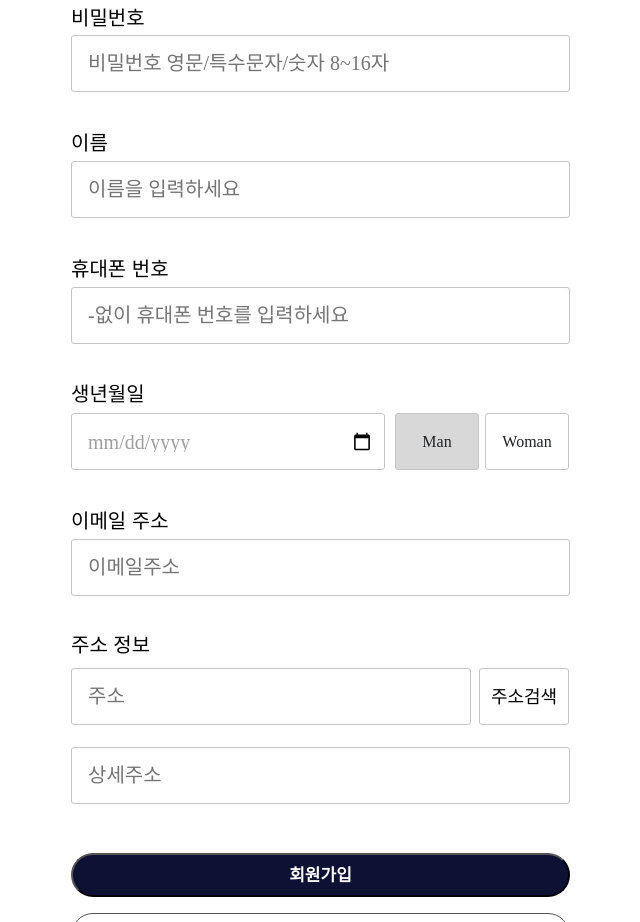
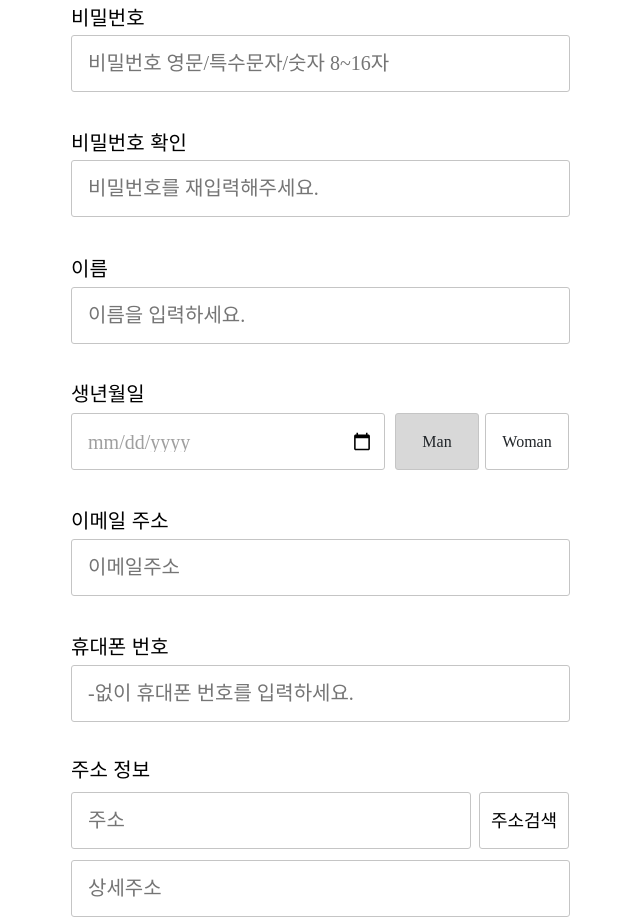
Before and after one commit to JH744/lookkit-ver2.0, a Vue app in the folder frontend/: page /auth/signup in a window 1280 px wide. Shown: the part 400-1322 px from the top of the page, without its empty margins (327-967 px from the left). Built offline with nearby package versions, Linux system fonts and the light colour scheme.

Commit message:
design : [회원가입 페이지] 비밀번호재확인  입력창 추가

```diff
--- a/frontend/src/views/Auth/SignUpView.vue
+++ b/frontend/src/views/Auth/SignUpView.vue
@@ -23,7 +23,7 @@
               name="userUuid"
               v-model="userUuid"
               class="inputField"
-              placeholder="아이디를 입력하세요"
+              placeholder="아이디를 입력하세요."
             />
             <button
               type="button"
@@ -50,6 +50,18 @@
 
             <label id="pwCheckLabel" class="pwCheckLabel"> 비밀번호 체크</label>
           </div>
+          <div class="passwordCheckContainer">
+            <div class="passwordLabel">비밀번호 확인</div>
+
+            <input
+              type="password"
+              v-model="repeatPassword"
+              class="passwordInput"
+              placeholder="비밀번호를 재입력해주세요."
+            />
+
+            <label id="pwCheckLabel" class="pwCheckLabel"> 비밀번호 체크</label>
+          </div>
           <div class="nameContainer">
             <div class="nameLabel">이름</div>
             <input
@@ -58,7 +70,7 @@
               v-model="userName"
               name="userName"
               class="nameInput"
-              placeholder="이름을 입력하세요"
+              placeholder="이름을 입력하세요."
             />
           </div>
           <div class="phoneContainer">
@@ -69,7 +81,7 @@
               v-model="phone"
               name="phone"
               class="nameInput"
-              placeholder="-없이 휴대폰 번호를 입력하세요"
+              placeholder="-없이 휴대폰 번호를 입력하세요."
             />
           </div>
           <div class="emailLabel">이메일 주소</div>
@@ -123,7 +135,7 @@
             v-model="birthDate"
             class="birthdateInput"
             name="birthDate"
-            placeholder="생년월일 6자리를 입력하세요"
+            placeholder="생년월일 6자리를 입력하세요."
           />
           <div class="genderMaleContainer">
             <input
@@ -180,6 +192,7 @@ const router = useRouter();
 
 const userUuid = ref("");
 const password = ref("");
+const repeatPassword = ref("");
 const userName = ref("");
 const phone = ref("");
 const email = ref("");
@@ -346,7 +359,7 @@ const chooseGenderMan = () => {
   height: 100px;
   position: absolute;
   left: 0px;
-  top: 1033px;
+  top: 1130px;
 }
 .signupButton {
   background: #0d1134;
@@ -492,6 +505,15 @@ const chooseGenderMan = () => {
   left: 0px;
   top: 126px;
 }
+
+.passwordCheckContainer {
+  width: 499px;
+  height: 86px;
+  position: absolute;
+  left: 0px;
+  top: 251px;
+}
+
 .passwordLabel {
   color: #000000;
   text-align: left;
@@ -537,7 +559,7 @@ const chooseGenderMan = () => {
   height: 87px;
   position: absolute;
   left: 0px;
-  top: 251px;
+  top: 377px;
 }
 .nameLabel {
   color: #000000;
@@ -583,7 +605,7 @@ const chooseGenderMan = () => {
   height: 87px;
   position: absolute;
   left: 0px;
-  top: 377px;
+  top: 755px;
 }
 .phoneLabel {
   color: #000000;
@@ -652,7 +674,7 @@ const chooseGenderMan = () => {
   font-weight: 400;
   position: absolute;
   left: 0px;
-  top: 755px;
+  top: 880px;
   display: flex;
   align-items: center;
   justify-content: flex-start;
@@ -672,7 +694,7 @@ const chooseGenderMan = () => {
   height: 57px;
   position: absolute;
   right: 1px;
-  top: 731px;
+  top: 855px;
   cursor: pointer;
   text-align: center;
   align-content: center;
@@ -696,7 +718,7 @@ const chooseGenderMan = () => {
   height: 57px;
   position: absolute;
   left: 0px;
-  top: 731px;
+  top: 855px;
 }
 .detailedAddressInput {
   background: #ffffff;
@@ -707,7 +729,7 @@ const chooseGenderMan = () => {
   height: 57px;
   position: absolute;
   left: 0px;
-  top: 867px;
+  top: 980px;
 }
 .postcodeSearchText {
   color: #555553;
```
